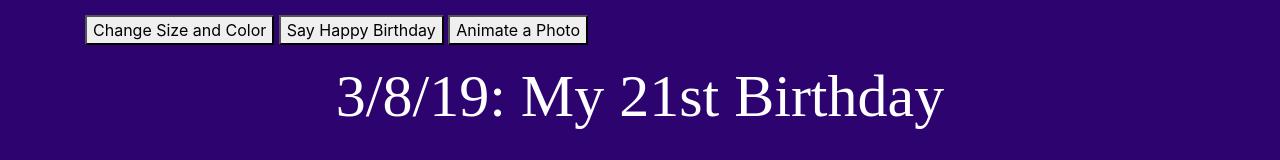
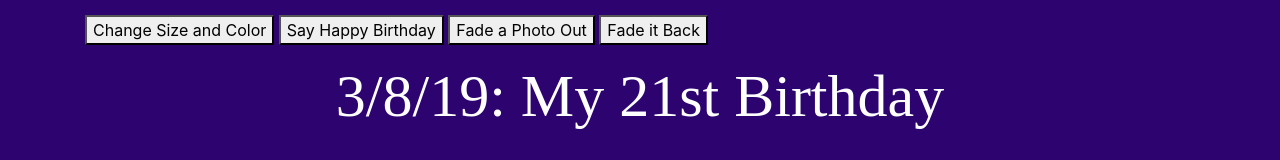
Before and after one commit to genevievehope/smc_webdesign3, a plain HTML site: page w5 hw/index.html in a window 1280 px wide. Shown: the top 160 px of the page. Drawn offline with nearby package versions, Linux system fonts and the light colour scheme.

Commit message:
added fadein

```diff
--- a/w5 hw/index.html
+++ b/w5 hw/index.html
@@ -16,7 +16,8 @@
             <div class="col">
                 <button id="changeH1" class="changeButton">Change Size and Color</button>
                 <button id="alert" class="alertButton">Say Happy Birthday</button>
-                <button id="animation" class="animateButton">Animate a Photo</button>
+                <button id="animation" class="animateButton">Fade a Photo Out</button>
+                <button id="animation2" class="animateButton2">Fade it Back</button>
                 <h1>3/8/19: My 21st Birthday</h1>
                 <img class="needTopMargin" id="partay" src="images/party.JPG">
             </div>
@@ -95,6 +96,9 @@
             $(".animateButton").click(function(){
                 $("#partay").fadeOut(1200);
             });
+            $(".animateButton2").click(function(){
+                $("#partay").fadeIn(1200);
+            });
 
             $(".textInput").blur(function(){
                 prompt("you can't leave it empty, plz fill in", "Mary Poppins");
```
